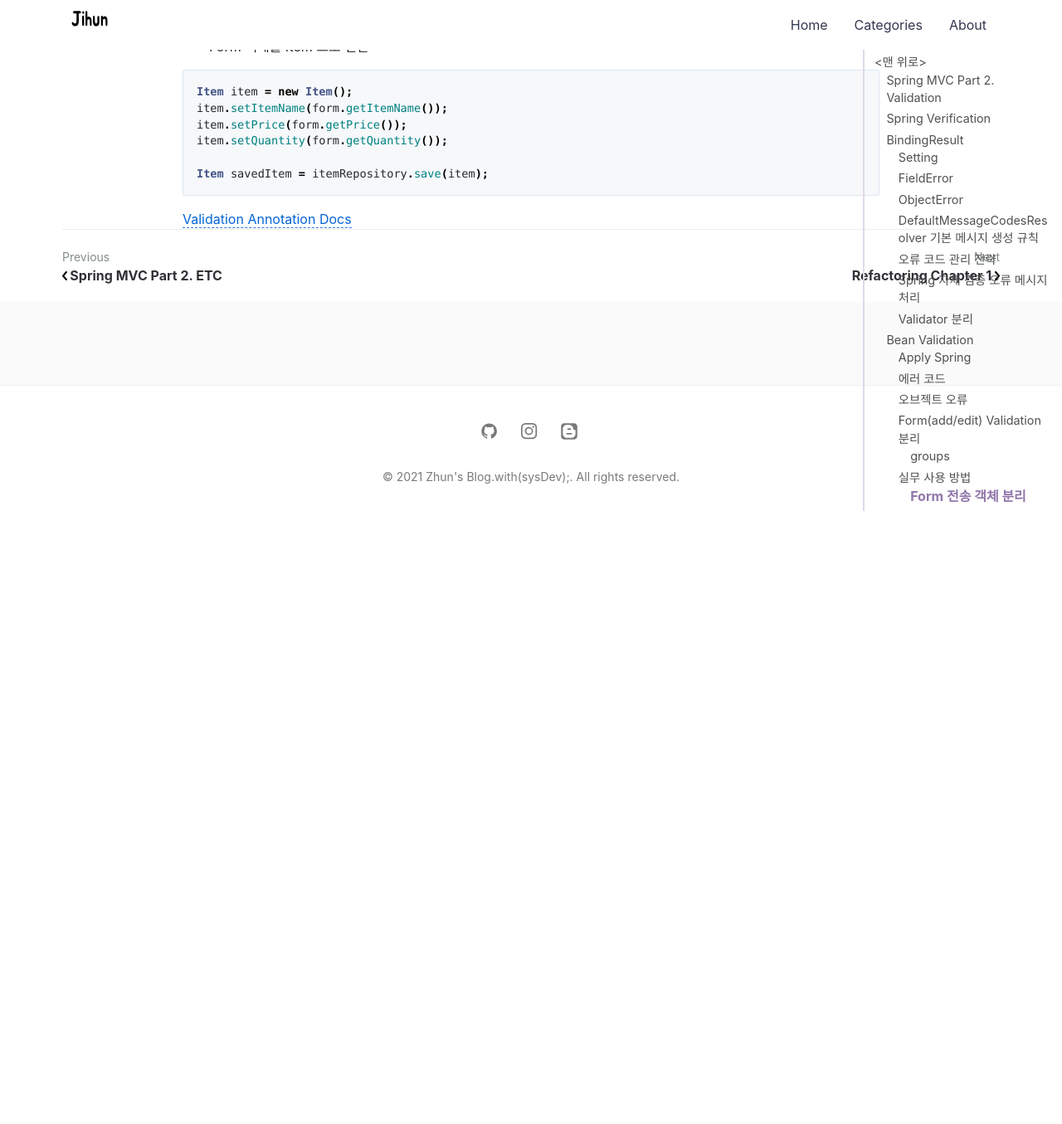
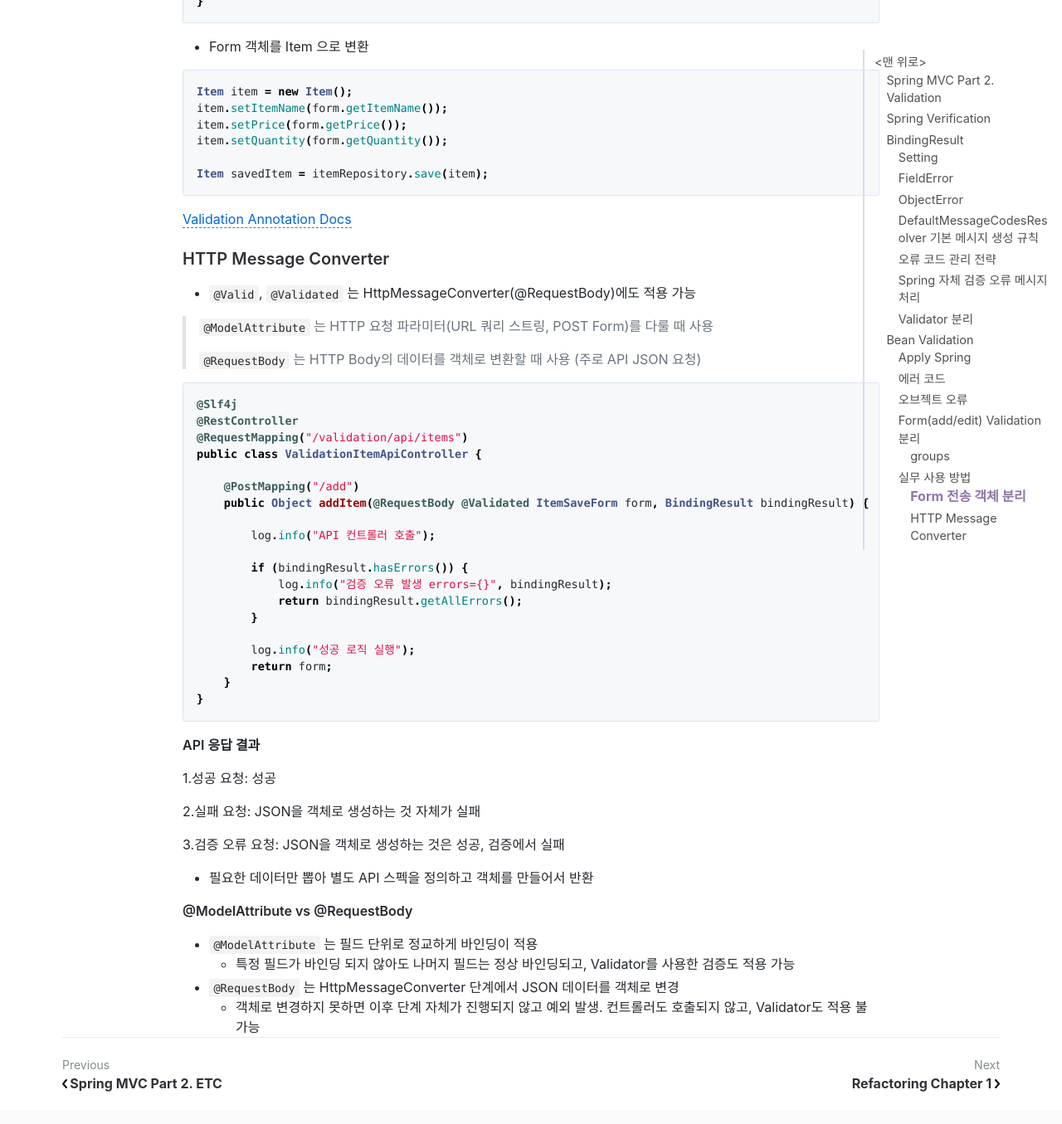
Before and after one commit to jihunparkme/jihunparkme.github.io, a Jekyll site: the page built from _posts/2021-10-12-Spring-MVC-Part2-Validation.md, in a window 1280 px wide and 1400 px high, scrolled down 10854 px. Shown: the top 1355 px of the window at 83% size. Built offline with Jekyll 4.4.1, drawn with Linux system fonts in a browser that asks for light colours; comment, search, counter and statistics services are not loaded; before the commit the page ends 11484 px from its top, so only the background shows below that; some of the changed text lies outside the part shown.

Commit message:
[검증2 - Bean Validation] Bean  Validation - HTTP 메시지 컨버터

````diff
--- a/_posts/2021-10-12-Spring-MVC-Part2-Validation.md
+++ b/_posts/2021-10-12-Spring-MVC-Part2-Validation.md
@@ -514,3 +514,50 @@ Item savedItem = itemRepository.save(item);
 ```
 
 [Validation Annotation Docs](https://docs.jboss.org/hibernate/validator/6.2/reference/en-US/html_single/#validator-defineconstraints-spec)
+
+### HTTP Message Converter
+
+- `@Valid`, `@Validated` 는 HttpMessageConverter(@RequestBody)에도 적용 가능
+
+> `@ModelAttribute` 는 HTTP 요청 파라미터(URL 쿼리 스트링, POST Form)를 다룰 때 사용
+>
+> `@RequestBody` 는 HTTP Body의 데이터를 객체로 변환할 때 사용 (주로 API JSON 요청)
+
+```java
+@Slf4j
+@RestController
+@RequestMapping("/validation/api/items")
+public class ValidationItemApiController {
+
+    @PostMapping("/add")
+    public Object addItem(@RequestBody @Validated ItemSaveForm form, BindingResult bindingResult) {
+
+        log.info("API 컨트롤러 호출");
+
+        if (bindingResult.hasErrors()) {
+            log.info("검증 오류 발생 errors={}", bindingResult);
+            return bindingResult.getAllErrors();
+        }
+
+        log.info("성공 로직 실행");
+        return form;
+    }
+}
+```
+
+**API 응답 결과**
+
+1.성공 요청: 성공
+
+2.실패 요청: JSON을 객체로 생성하는 것 자체가 실패
+
+3.검증 오류 요청: JSON을 객체로 생성하는 것은 성공, 검증에서 실패
+
+- 필요한 데이터만 뽑아 별도 API 스펙을 정의하고 객체를 만들어서 반환
+
+**@ModelAttribute vs @RequestBody**
+
+- `@ModelAttribute` 는 필드 단위로 정교하게 바인딩이 적용
+  - 특정 필드가 바인딩 되지 않아도 나머지 필드는 정상 바인딩되고, Validator를 사용한 검증도 적용 가능
+- `@RequestBody` 는 HttpMessageConverter 단계에서 JSON 데이터를 객체로 변경
+  - 객체로 변경하지 못하면 이후 단계 자체가 진행되지 않고 예외 발생. 컨트롤러도 호출되지 않고, Validator도 적용 불가능
````
